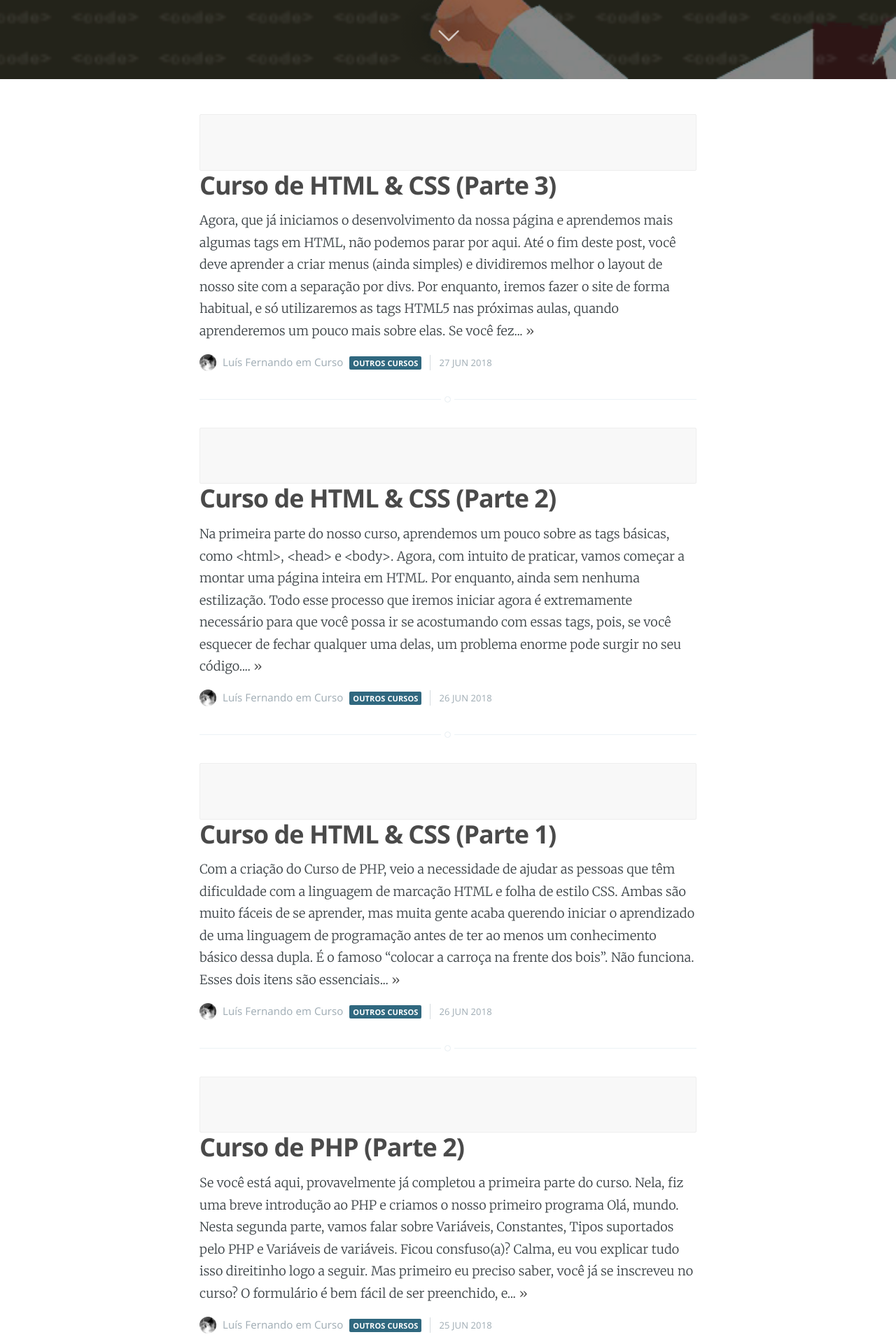
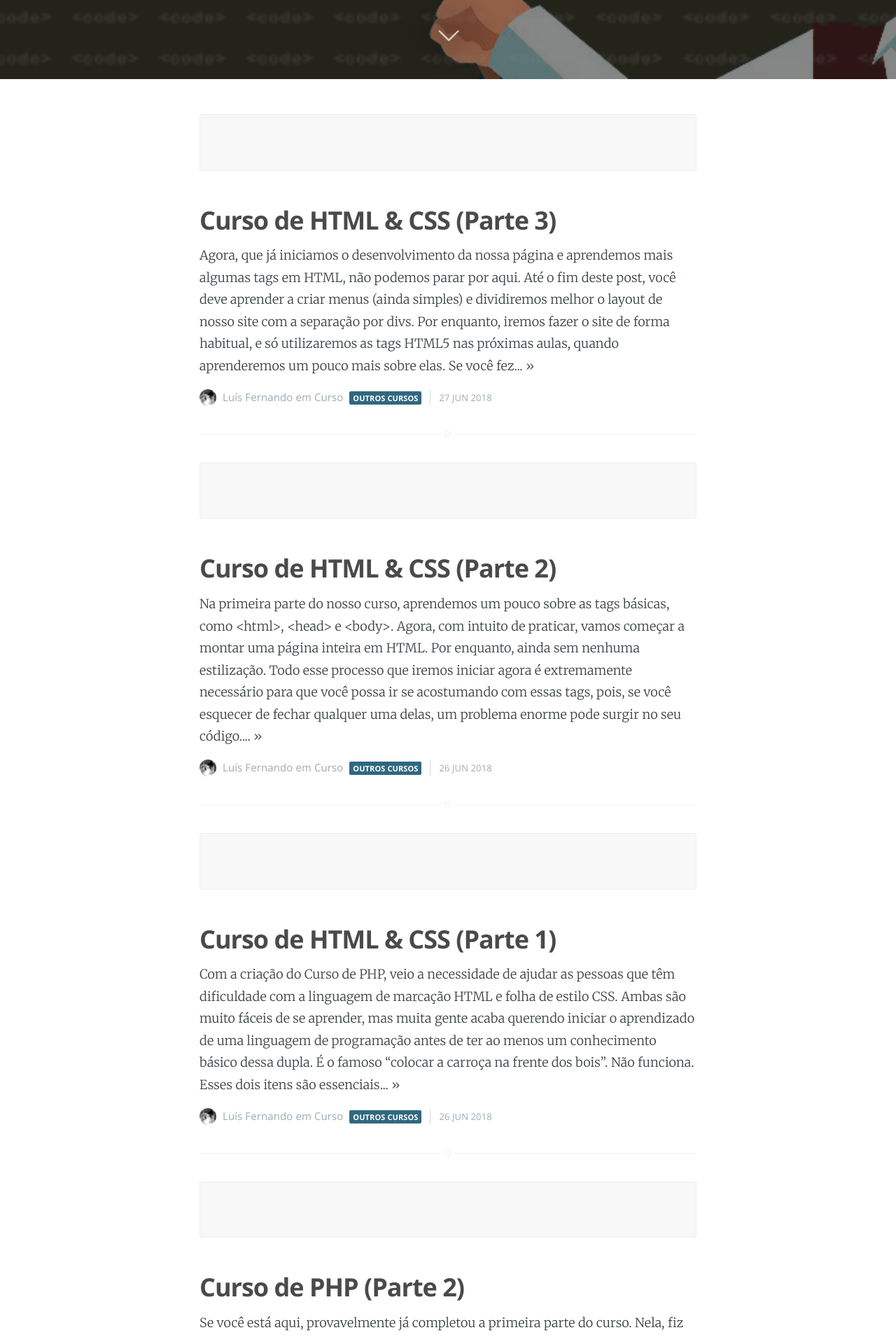
Before and after one commit to EnVolte/envolte.github.io, a Jekyll site: the page built from index.html, in a window 1280 px wide. Shown: the part 472-2382 px from the top of the page at 70% size. Built offline with Jekyll 4.4.1, drawn with Linux system fonts in a browser that asks for light colours; the list of posts is cut into pages by our own code.

Commit message:
Update index.html

```diff
--- a/index.html
+++ b/index.html
@@ -51,7 +51,7 @@ about: 'about.html'
 
     <article class="post">
 
-	    <div style="margin: 0px auto; background: #f8f8f8; border: 1px solid #eee; border-radius: 2px; padding: 5px; width: auto; height: auto">
+	    <div style="margin: 0px auto 50px; background: #f8f8f8; border: 1px solid #eee; border-radius: 2px; padding: 5px; width: auto; height: auto">
 	<script async src="//pagead2.googlesyndication.com/pagead/js/adsbygoogle.js"></script>
 <!-- EnVolte -->
 <ins class="adsbygoogle"
```
